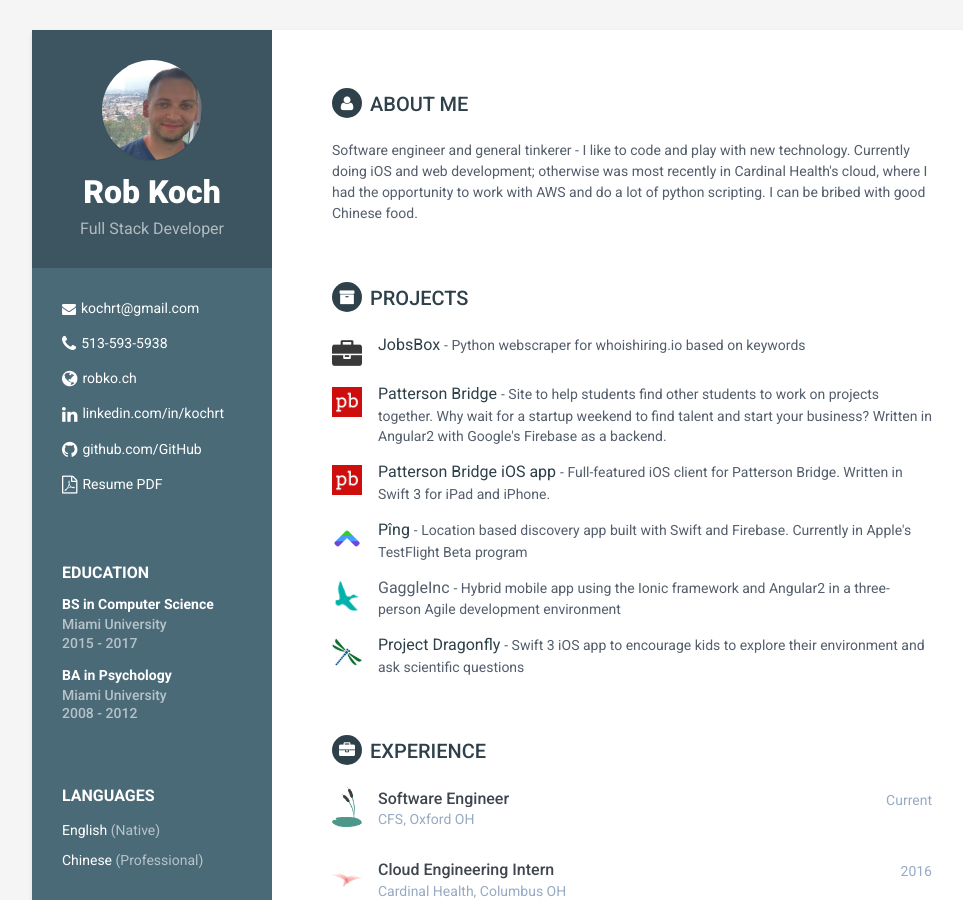
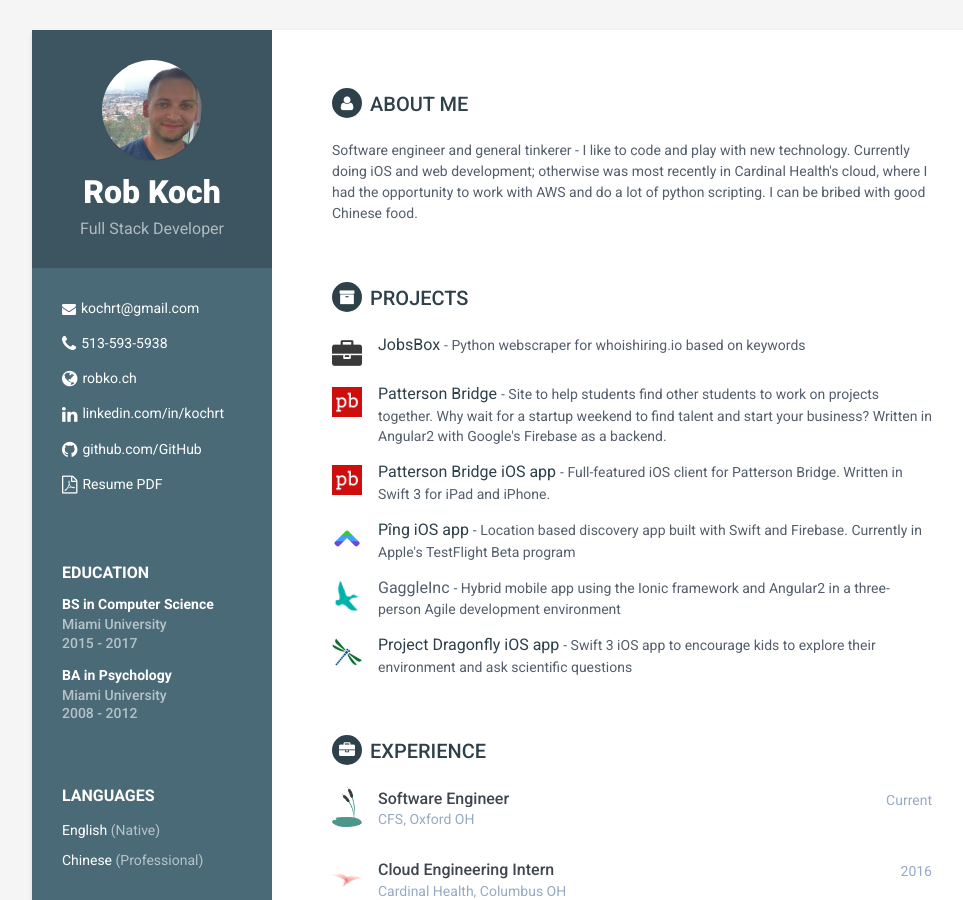
Before and after one commit to kochrt/kochrt.github.io, a Jekyll site: the page built from index.md, in a window 1280 px wide and 900 px high. Shown: the whole window, without its empty margins (128-1091 px from the left). Built offline with Jekyll 4.4.1, drawn with Linux system fonts in a browser that asks for light colours.

Commit message:
specified which are iOS apps

```diff
--- a/index.md
+++ b/index.md
@@ -27,7 +27,7 @@
         details: "Full-featured iOS client for Patterson Bridge. Written in Swift 3 for iPad and iPhone."
     },
     {
-        label: "Pîng",
+        label: "Pîng iOS app",
         img: "ping",
         url: "/ping",
         details: "Location based discovery app built with Swift and Firebase. Currently in Apple's TestFlight Beta program"
@@ -38,7 +38,7 @@
         details: "Hybrid mobile app using the Ionic framework and Angular2 in a three-person Agile development environment"
     },
     {
-        label: "Project Dragonfly",
+        label: "Project Dragonfly iOS app",
         img: "Project Dragonfly",
         url: "https://github.com/kochrt/ProjectDragonfly",
         details: "Swift 3 iOS app to encourage kids to explore their environment and ask scientific questions"
```
